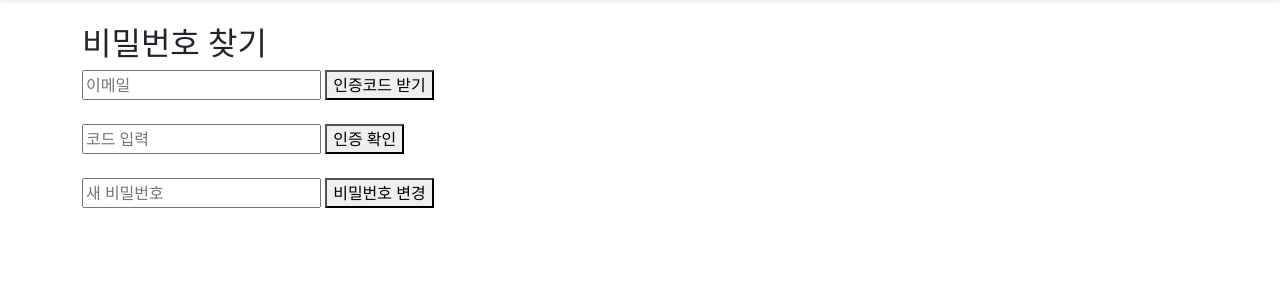
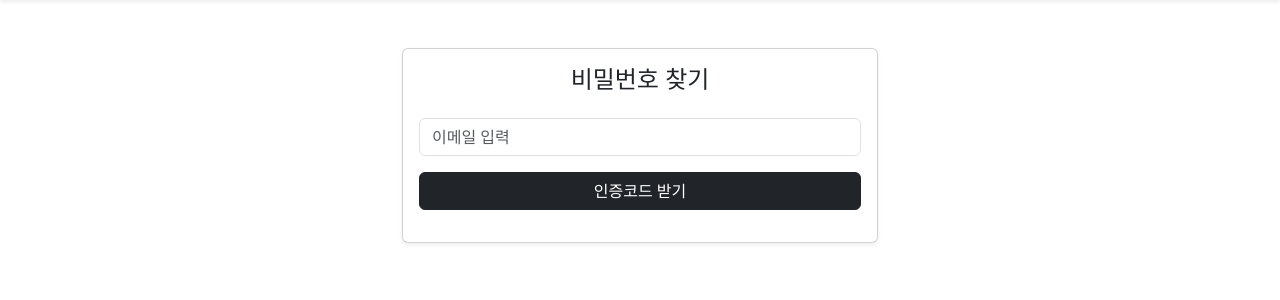
Before and after one commit to sang5517/my_todo_app, a Flask app: page /reset-password in a window 1280 px wide. Shown: the part 56-356 px from the top of the page. Run offline with Flask 3, Linux system fonts and the light colour scheme.

Commit message:
feat: 비밀번호 재설정 ui및 기능개선

```diff
--- a/templates/reset_password.html
+++ b/templates/reset_password.html
@@ -1,27 +1,55 @@
 {% extends "base.html" %}
 
 {% block content %}
-<h2>비밀번호 찾기</h2>
+<div class="container mt-5" style="max-width: 500px;">
 
-<!-- 이메일 -->
-<input type="email" id="email" placeholder="이메일">
-<button onclick="sendCode()">인증코드 받기</button>
+    <div class="card shadow-sm">
+        <div class="card-body">
 
-<br><br>
+            <h4 class="mb-4 text-center">비밀번호 찾기</h4>
 
-<!-- 코드 -->
-<input type="text" id="code" placeholder="코드 입력">
-<button onclick="verifyCode()">인증 확인</button>
+            <!-- 이메일 -->
+            <div class="mb-3">
+                <input type="email" id="email" class="form-control" placeholder="이메일 입력">
+            </div>
 
-<br><br>
+            <button class="btn btn-dark w-100 mb-3" onclick="sendCode()">
+                인증코드 받기
+            </button>
 
-<!-- 새 비밀번호 -->
-<input type="password" id="password" placeholder="새 비밀번호">
-<button onclick="resetPassword()">비밀번호 변경</button>
+            <!-- 인증코드 영역 -->
+            <div id="code-area" style="display:none;">
+                <input type="text" id="code" class="form-control mb-2" placeholder="인증코드 입력">
+
+                <button class="btn btn-primary w-100 mb-3" onclick="verifyCode()">
+                    인증 확인
+                </button>
+            </div>
+
+            <!-- 비밀번호 변경 영역 -->
+            <div id="pw-area" style="display:none;">
+                <input type="password" id="password" class="form-control mb-2" placeholder="새 비밀번호">
+
+                <!-- 추가 -->
+                <input type="password" id="password_confirm" class="form-control mb-2" placeholder="비밀번호 확인">
+                <button class="btn btn-success w-100" onclick="resetPassword()">
+                    비밀번호 변경
+                </button>
+            </div>
+
+        </div>
+    </div>
+
+</div>
 
 <script>
 function sendCode() {
     const email = document.getElementById('email').value;
+
+    if (!email) {
+        alert("이메일 입력하세요");
+        return;
+    }
 
     fetch('/reset-password/send-code', {
         method: 'POST',
@@ -31,11 +59,22 @@ function sendCode() {
         body: 'email=' + email
     })
     .then(res => res.json())
-    .then(data => alert(data.message));
+    .then(data => {
+        alert(data.message);
+
+        if (data.success) {
+            document.getElementById('code-area').style.display = 'block';
+        }
+    });
 }
 
 function verifyCode() {
     const code = document.getElementById('code').value;
+
+    if (!code) {
+        alert("코드 입력하세요");
+        return;
+    }
 
     fetch('/reset-password/verify', {
         method: 'POST',
@@ -45,12 +84,29 @@ function verifyCode() {
         body: 'code=' + code
     })
     .then(res => res.json())
-    .then(data => alert(data.message));
+    .then(data => {
+        alert(data.message);
+
+        if (data.success) {
+            document.getElementById('pw-area').style.display = 'block';
+        }
+    });
 }
 
 function resetPassword() {
     const password = document.getElementById('password').value;
+    const password2 = document.getElementById('password_confirm').value;
+    if (!password) {
+        alert("비밀번호 입력하세요");
+        return;
+    }
 
+    // 핵심!
+    if (password !== password2){
+
+        alert("비밀번호가 일치하지 않습니다");
+        return;
+    }
     fetch('/reset-password', {
         method: 'POST',
         headers: {
@@ -67,4 +123,5 @@ function resetPassword() {
     });
 }
 </script>
+
 {% endblock %}
```
Also changed, not shown: templates/detail.html (+36 -34 lines).
